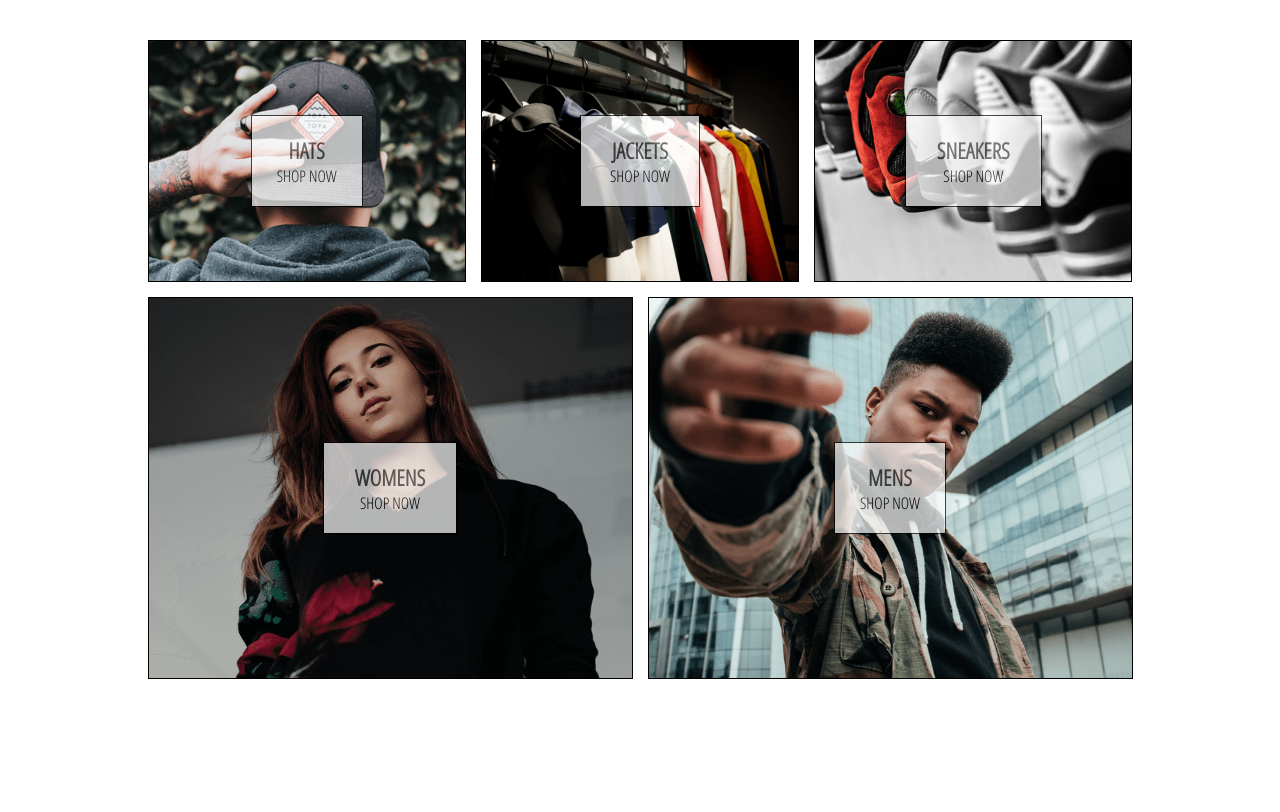
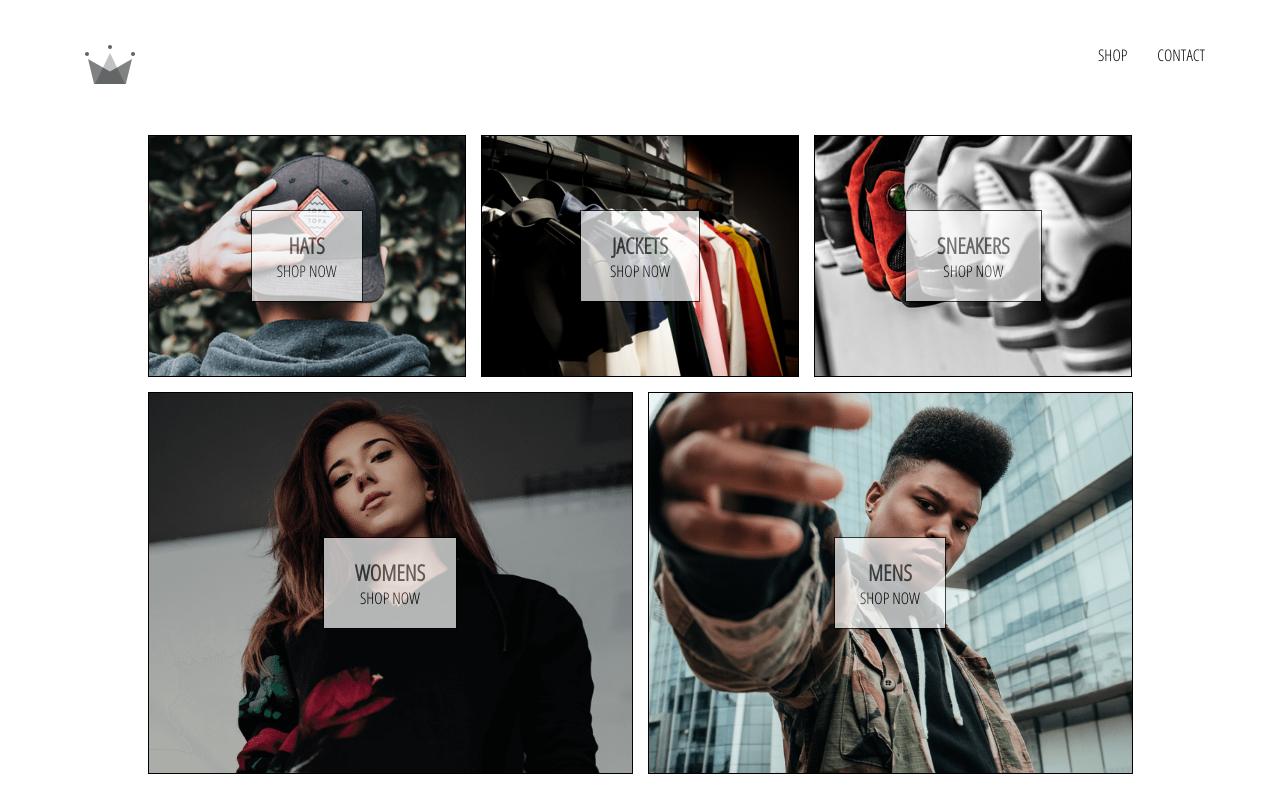
Before and after one commit to nachoiacovino/react-e-commerce, a React (Create React App) app: page / in a window 1280 px wide. Shown: the top 812 px of the page. Built offline with nearby package versions, Linux system fonts and the light colour scheme.

Commit message:
Add Navbar component

```diff
--- a/src/App.css
+++ b/src/App.css
@@ -2,3 +2,8 @@ body {
   font-family: 'Open Sans Condensed', sans-serif;
   padding: 20px 60px;
 }
+
+a {
+  text-decoration: none;
+  color: black;
+}
--- a/src/App.js
+++ b/src/App.js
@@ -1,15 +1,19 @@
 import React from 'react'
 import { Switch, Route } from 'react-router-dom'
+import Navbar from './components/Navbar/Navbar'
 import Homepage from './pages/Homepage/Homepage'
 import Shop from './pages/Shop/Shop'
 import './App.css'
 
 const App = _ => {
   return (
-    <Switch>
-      <Route exact path="/" component={Homepage} />
-      <Route exact path="/shop" component={Shop} />
-    </Switch>
+    <div>
+      <Navbar/>
+      <Switch>
+        <Route exact path="/" component={Homepage} />
+        <Route exact path="/shop" component={Shop} />
+      </Switch>
+    </div>
   )
 }
 
--- /dev/null
+++ b/src/components/Navbar/Navbar.js
@@ -0,0 +1,18 @@
+import React from 'react'
+import { Link } from 'react-router-dom'
+import { ReactComponent as Logo } from '../../assets/crown.svg'
+import './Navbar.scss'
+
+export default function Navbar() {
+    return (
+        <div className="Navbar">
+            <Link to="/" className="logo-container">
+                <Logo className="logo" />
+            </Link>
+            <nav className="Navbar-nav">
+                <Link to="/shop" className="Navbar-nav-item">Shop</Link>
+                <Link to="/shop" className="Navbar-nav-item">Contact</Link>
+            </nav>
+        </div>
+    )
+}
--- /dev/null
+++ b/src/components/Navbar/Navbar.scss
@@ -0,0 +1,26 @@
+.Navbar {
+    height: 70px;
+    width: 100%;
+    display: flex;
+    justify-content: space-between;
+    margin-bottom: 25px;
+
+    .logo-container {
+        height: 100%;
+        width: 70px;
+        padding: 25px;
+    }
+
+    .Navbar-nav {
+        width: 50%;
+        height: 100%;
+        display: flex;
+        align-items: center;
+        justify-content: flex-end;
+
+        .Navbar-nav-item {
+            padding: 10px 15px;
+            text-transform: uppercase;
+        }
+    }
+}
```
Also changed, not shown: src/assets/crown.svg (added).
